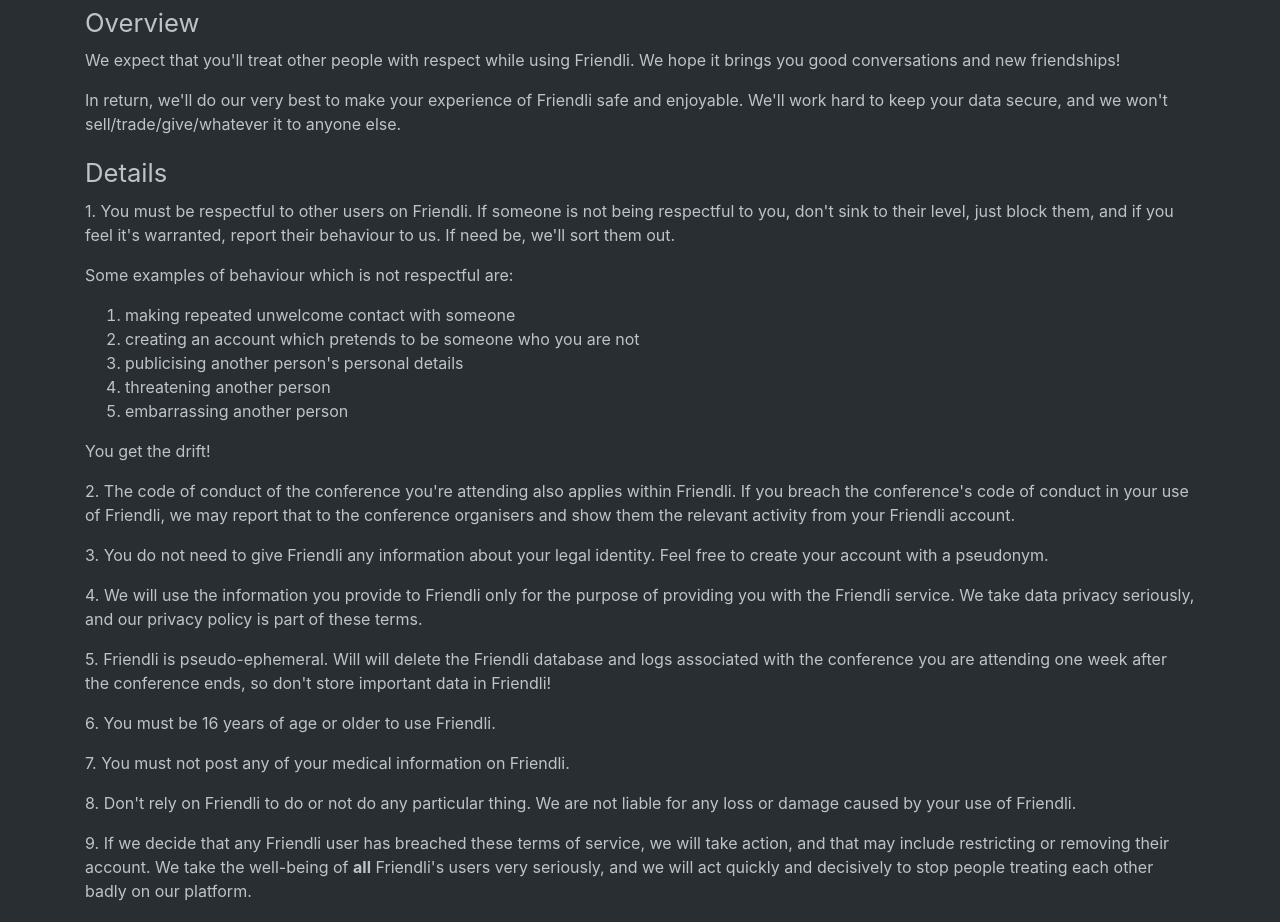
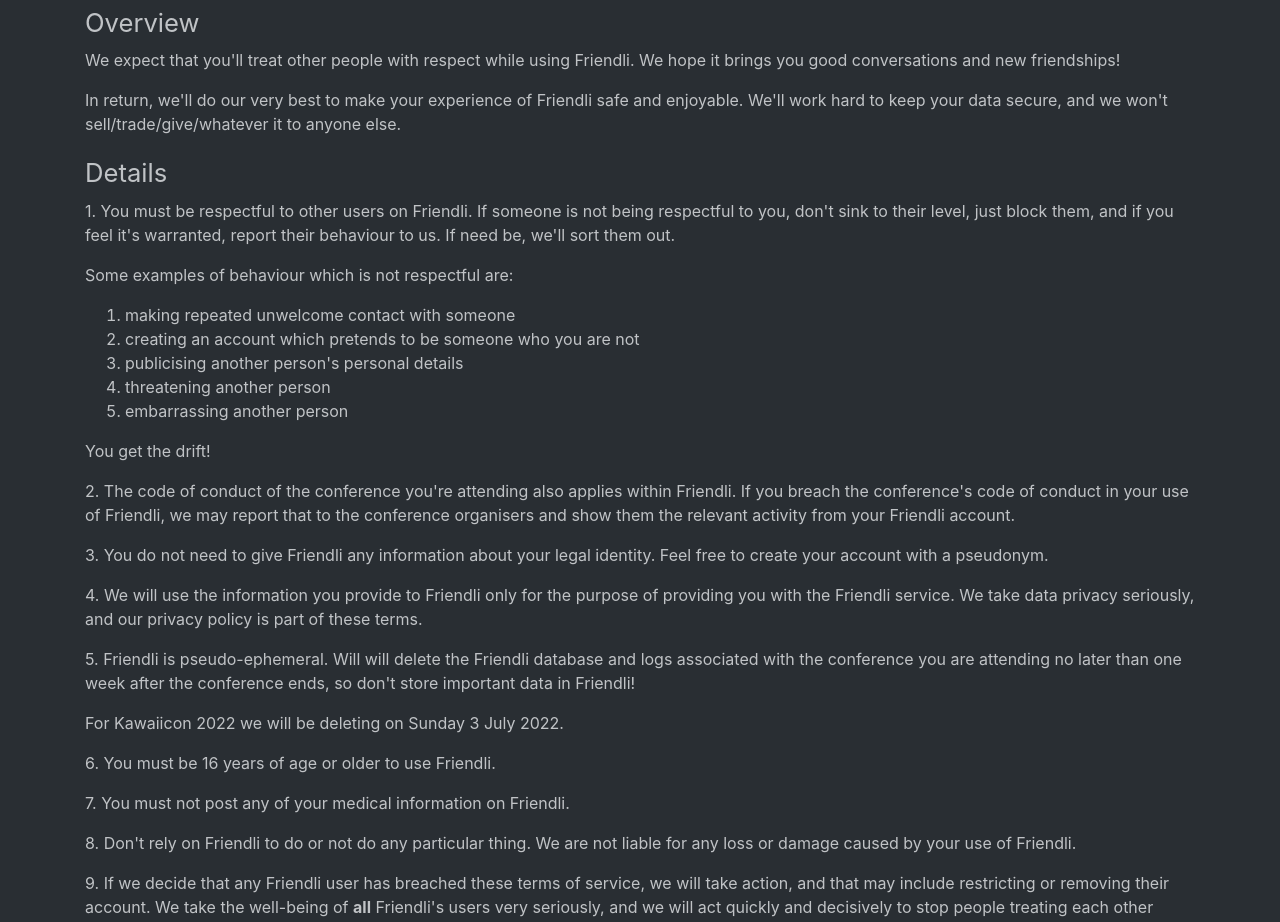
Before and after one commit to red-and-black/friendli-site, a plain HTML site: page terms/index.html in a window 1280 px wide. Shown: the part 164-1086 px from the top of the page. Drawn offline with Linux system fonts and the light colour scheme.

Commit message:
Add Kawaiicon deletion times and change server location

```diff
--- a/terms/index.html
+++ b/terms/index.html
@@ -69,8 +69,12 @@
       </p>
       <p>
         5. Friendli is pseudo-ephemeral. Will will delete the Friendli database
-        and logs associated with the conference you are attending one week
-        after the conference ends, so don't store important data in Friendli!
+        and logs associated with the conference you are attending no later than
+        one week after the conference ends, so don't store important data in
+        Friendli!
+      </p>
+      <p>
+        For Kawaiicon 2022 we will be deleting on Sunday 3 July 2022.
       </p>
       <p>
         6. You must be 16 years of age or older to use Friendli.
```
Also changed, not shown: privacy/index.html (+5 -2 lines).
